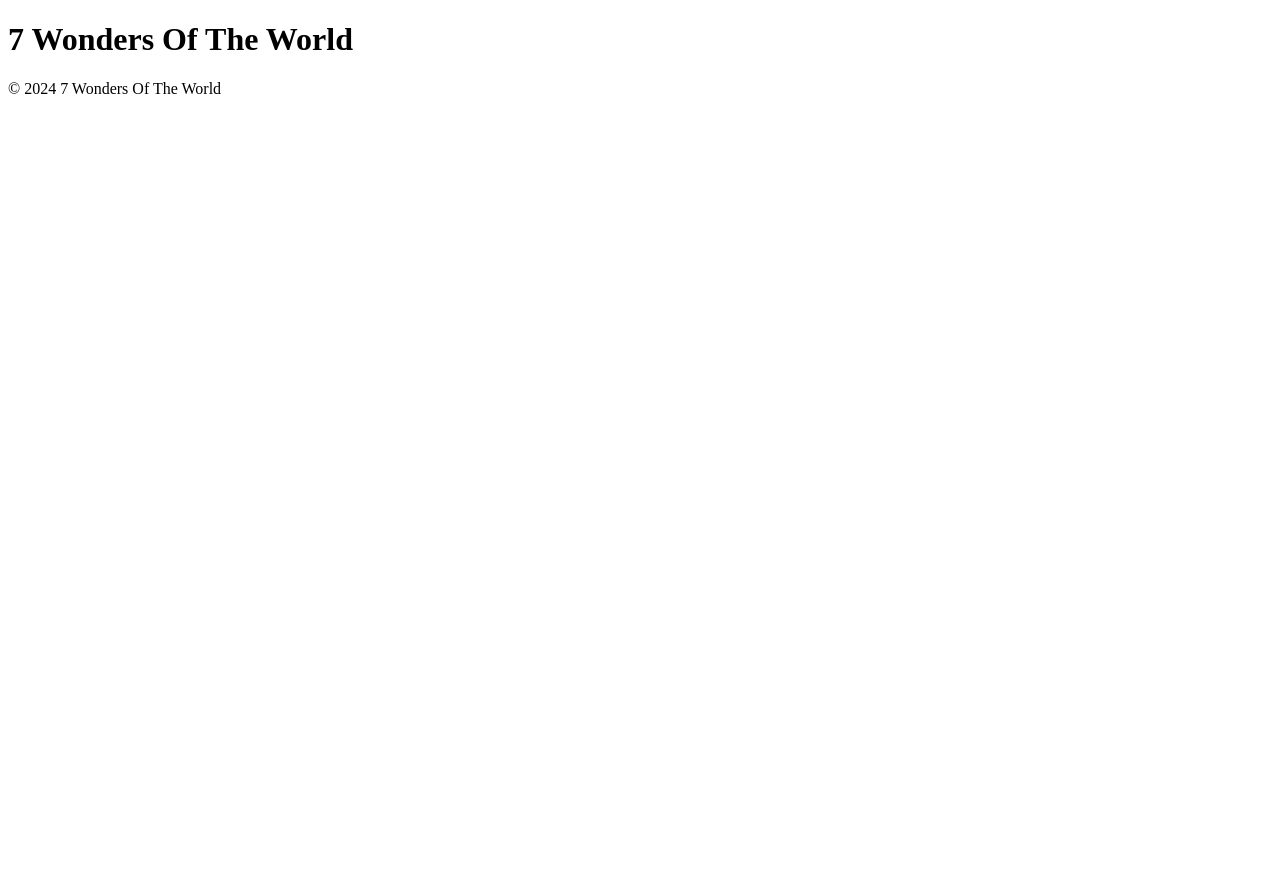
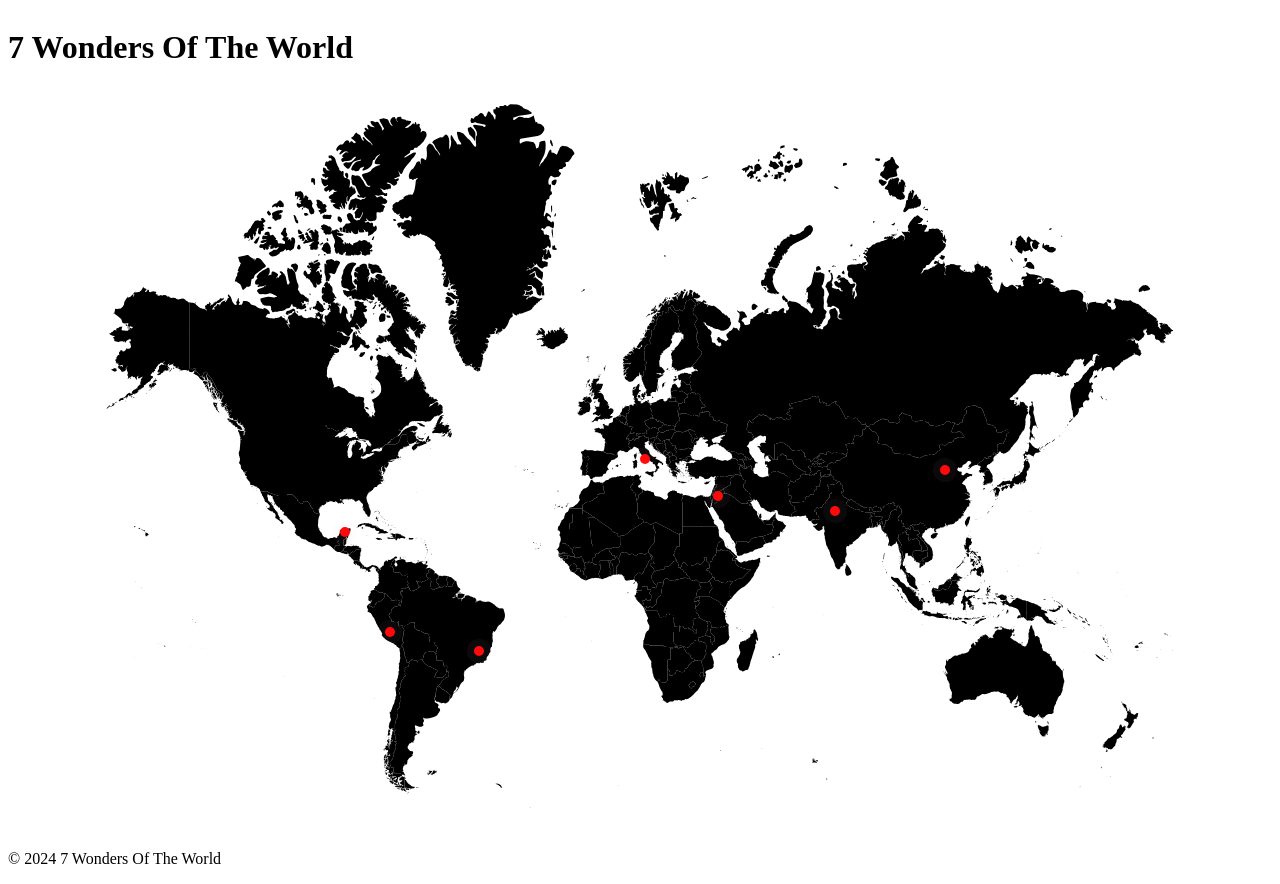
Before and after one commit to dolaes/Interactive-7-Wonders, a plain HTML site: page index.html in a window 1280 px wide. Before the commit the page ends 800 px from the top, so only its background shows below. Drawn offline with Linux system fonts and the light colour scheme; files that its build step writes are made by us from their sources.

Commit message:
world map with pins and simple popup

```diff
--- a/assets/css/style.css
+++ b/assets/css/style.css
@@ -0,0 +1,105 @@
+* {
+    box-sizing: border-box;
+}
+
+header {
+    margin: 0;
+    padding: 0;
+    border: 0;
+    height: 100%;
+    width: 100%;
+    overflow: hidden;
+}
+
+.world-map {
+    width: 100%;
+    max-width: 1100px;
+    margin: 0 auto;
+    padding: 1em;
+    position: relative;
+}
+
+.world-map img {
+    width: 100%;
+    height: 100%;
+    object-fit: contain;
+}
+
+.pin {
+    background: red;
+    position: absolute;
+    width: 10px;
+    height: 10px;
+    border-radius: 50%;
+}
+
+.pin::before {
+    content: '';
+    background: pink;
+    position: absolute;
+    top: 50%;
+    left: 50%;
+    transform: translate(-50%, -50%);
+    width: 100%;
+    height: 100%;
+    border-radius: 50%;
+    animation: pulse 1.3s ease-in-out infinite;
+}
+
+.china {
+    left: 77.3%;
+    top: 51%;
+}
+
+.petra {
+    left: 56.6%;
+    top: 54.5%
+}
+
+.colosseum {
+    left: 50%;
+    top: 49.5%;
+}
+
+.chichen {
+    left: 22.7%;
+    top: 59.3%;
+}
+
+.machu {
+    left: 26.8%;
+    top: 72.8%
+}
+
+.taj {
+    left: 67.3%;
+    top: 56.5%;
+}
+
+.christ {
+    left: 34.9%;
+    top: 75.4%
+}
+
+.popup{
+    width: 400px;
+    background-color: gray;
+    border-radius: 6px;
+    position: absolute;
+    top: 50%;
+    left: 50%;
+    transform: translate(-50%, -50%);
+    text-align: center;
+    padding: 0 30px 30px;
+    color: #333;
+    visibility: hidden;
+}
+
+
+
+@keyframes pulse {
+    100% {
+        opacity: 0;
+        transform: translate(-50%, -50%) scale(2.5);
+    }
+}
--- a/assets/js/script.js
+++ b/assets/js/script.js
@@ -0,0 +1,11 @@
+const china_pin = document.querySelector(".china");
+const popup = document.querySelector(".popup");
+const close = document.querySelector("#close");
+
+china_pin.addEventListener("click", function() {
+    popup.style.visibility = "visible";
+});
+
+close.addEventListener("click", function() {
+    popup.style.visibility = "hidden";
+});
--- a/index.html
+++ b/index.html
@@ -1,15 +1,33 @@
 <!DOCTYPE html>
 <html lang="en">
+
 <head>
   <meta charset="UTF-8">
   <meta name="viewport" content="width=device-width, initial-scale=1.0">
   <title>7 Wonders Of The World</title>
-    <link rel="stylesheet" href="style.css">
+  <link rel="stylesheet" href="./assets/css/style.css">
 </head>
+
 <body>
   <header>
     <h1>7 Wonders Of The World</h1>
     <!--insert image of map here-->
+    <section class="world-map">
+      <img src="./assets/images/worldmap.svg" alt="world map">
+      <div class="pin china"></div>
+      <div class="pin petra"></div>
+      <div class="pin colosseum"></div>
+      <div class="pin chichen"></div>
+      <div class="pin machu"></div>
+      <div class="pin taj"></div>
+      <div class="pin christ"></div>
+    </section>
+
+    <div class="popup">
+      <h2>Test</h2>
+      <p>Testing PopUp</p>
+      <button id="close">OK</button>
+    </div>
 
   </header>
   <main>
@@ -98,4 +116,5 @@
     <p>© 2024 7 Wonders Of The World</p>
   </footer>
 </body>
+
 </html>
```
Also changed, not shown: assets/images/wonders-of-the-world.png (deleted), assets/images/worldmap.svg (added). Lines whose indentation alone changed are shown as unchanged.
